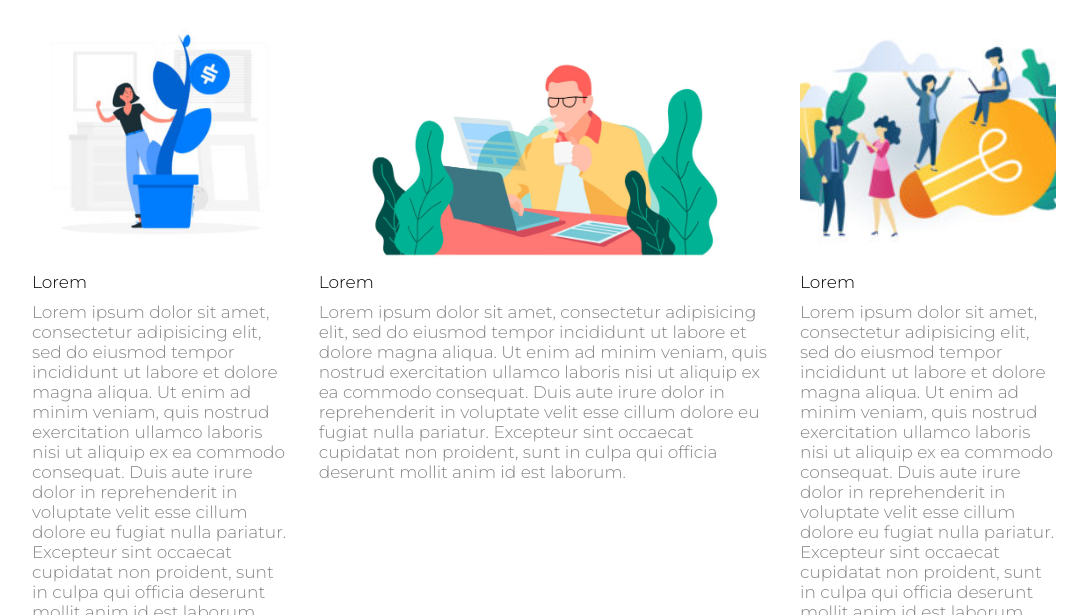
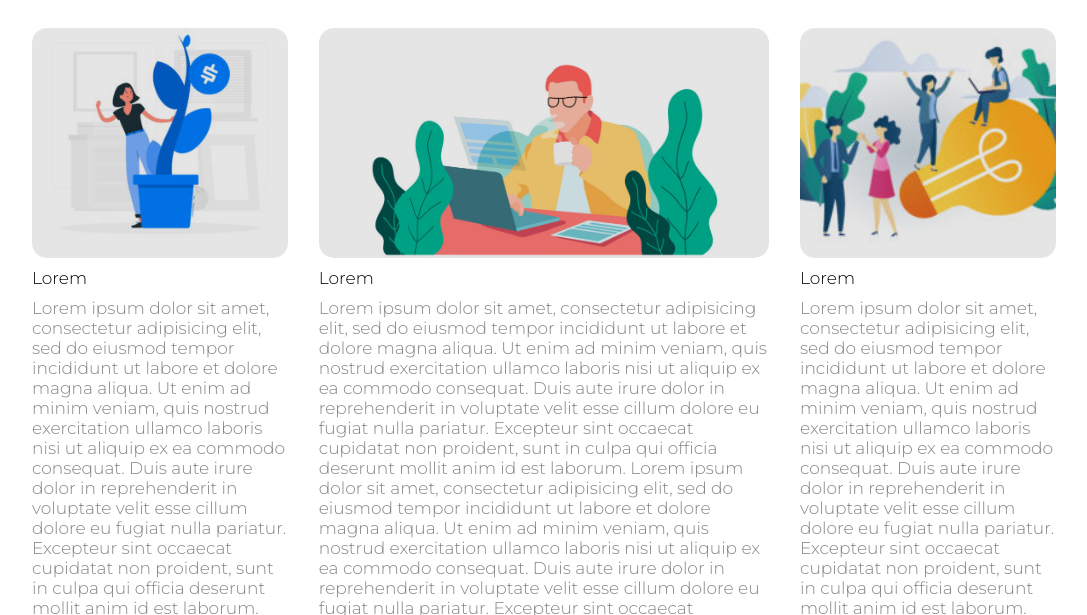
Before and after one commit to C-Bertotti/htmlcss-wp, a plain HTML site: page index.html in a window 1280 px wide. Shown: the part 684-1299 px from the top of the page, without its empty margins (96-1183 px from the left). Drawn offline with Linux system fonts and the light colour scheme.

Commit message:
prova overlay

```diff
--- a/css/style.css
+++ b/css/style.css
@@ -16,12 +16,13 @@ body {
 }
 
 .overlay::after {
+  content: "";
   position: absolute;
   left: 0;
   top: 0;
   right: 0;
   bottom: 0;
-  background-color: rgba(0, 0, 0, 0.2);
+  background-color: rgba(0, 0, 0, 0.1);
   z-index: 1;
   border-radius: 15px;
 }
@@ -134,6 +135,7 @@ section {
 
 .section-images {
   height: 230px;
+  position: relative;
 }
 
 .col h4 {
--- a/index.html
+++ b/index.html
@@ -42,17 +42,23 @@
           </div>
           <div class="row clearfix">
             <div class="col left">
-              <img class="section-images images" src="img/img-1.jpg" alt="girl-behind-plant">
+              <div class="section-images overlay">
+                <img class="images" src="img/img-1.jpg" alt="girl-behind-plant">
+              </div>
               <h4>Lorem</h4>
               <p>Lorem ipsum dolor sit amet, consectetur adipisicing elit, sed do eiusmod tempor incididunt ut labore et dolore magna aliqua. Ut enim ad minim veniam, quis nostrud exercitation ullamco laboris nisi ut aliquip ex ea commodo consequat. Duis aute irure dolor in reprehenderit in voluptate velit esse cillum dolore eu fugiat nulla pariatur. Excepteur sint occaecat cupidatat non proident, sunt in culpa qui officia deserunt mollit anim id est laborum.</p>
             </div>
             <div class="col center">
-              <img class="section-images images" src="img/banner-2.jpg" alt="man drinking a coffee">
+              <div class="section-images overlay">
+                <img class="section-images images" src="img/banner-2.jpg" alt="man drinking a coffee">
+              </div>
               <h4>Lorem</h4>
-              <p>Lorem ipsum dolor sit amet, consectetur adipisicing elit, sed do eiusmod tempor incididunt ut labore et dolore magna aliqua. Ut enim ad minim veniam, quis nostrud exercitation ullamco laboris nisi ut aliquip ex ea commodo consequat. Duis aute irure dolor in reprehenderit in voluptate velit esse cillum dolore eu fugiat nulla pariatur. Excepteur sint occaecat cupidatat non proident, sunt in culpa qui officia deserunt mollit anim id est laborum.</p>
+              <p>Lorem ipsum dolor sit amet, consectetur adipisicing elit, sed do eiusmod tempor incididunt ut labore et dolore magna aliqua. Ut enim ad minim veniam, quis nostrud exercitation ullamco laboris nisi ut aliquip ex ea commodo consequat. Duis aute irure dolor in reprehenderit in voluptate velit esse cillum dolore eu fugiat nulla pariatur. Excepteur sint occaecat cupidatat non proident, sunt in culpa qui officia deserunt mollit anim id est laborum. Lorem ipsum dolor sit amet, consectetur adipisicing elit, sed do eiusmod tempor incididunt ut labore et dolore magna aliqua. Ut enim ad minim veniam, quis nostrud exercitation ullamco laboris nisi ut aliquip ex ea commodo consequat. Duis aute irure dolor in reprehenderit in voluptate velit esse cillum dolore eu fugiat nulla pariatur. Excepteur sint occaecat cupidatat non proident, sunt in culpa qui officia deserunt mollit anim id est laborum.</p>
             </div>
             <div class="col right">
-              <img class="section-images images" src="img/img-3.jpg" alt="guys working as a team">
+              <div class="section-images overlay">
+                <img class="images" src="img/img-3.jpg" alt="guys working as a team">
+              </div>
               <h4>Lorem</h4>
               <p>Lorem ipsum dolor sit amet, consectetur adipisicing elit, sed do eiusmod tempor incididunt ut labore et dolore magna aliqua. Ut enim ad minim veniam, quis nostrud exercitation ullamco laboris nisi ut aliquip ex ea commodo consequat. Duis aute irure dolor in reprehenderit in voluptate velit esse cillum dolore eu fugiat nulla pariatur. Excepteur sint occaecat cupidatat non proident, sunt in culpa qui officia deserunt mollit anim id est laborum.</p>
             </div>
```
